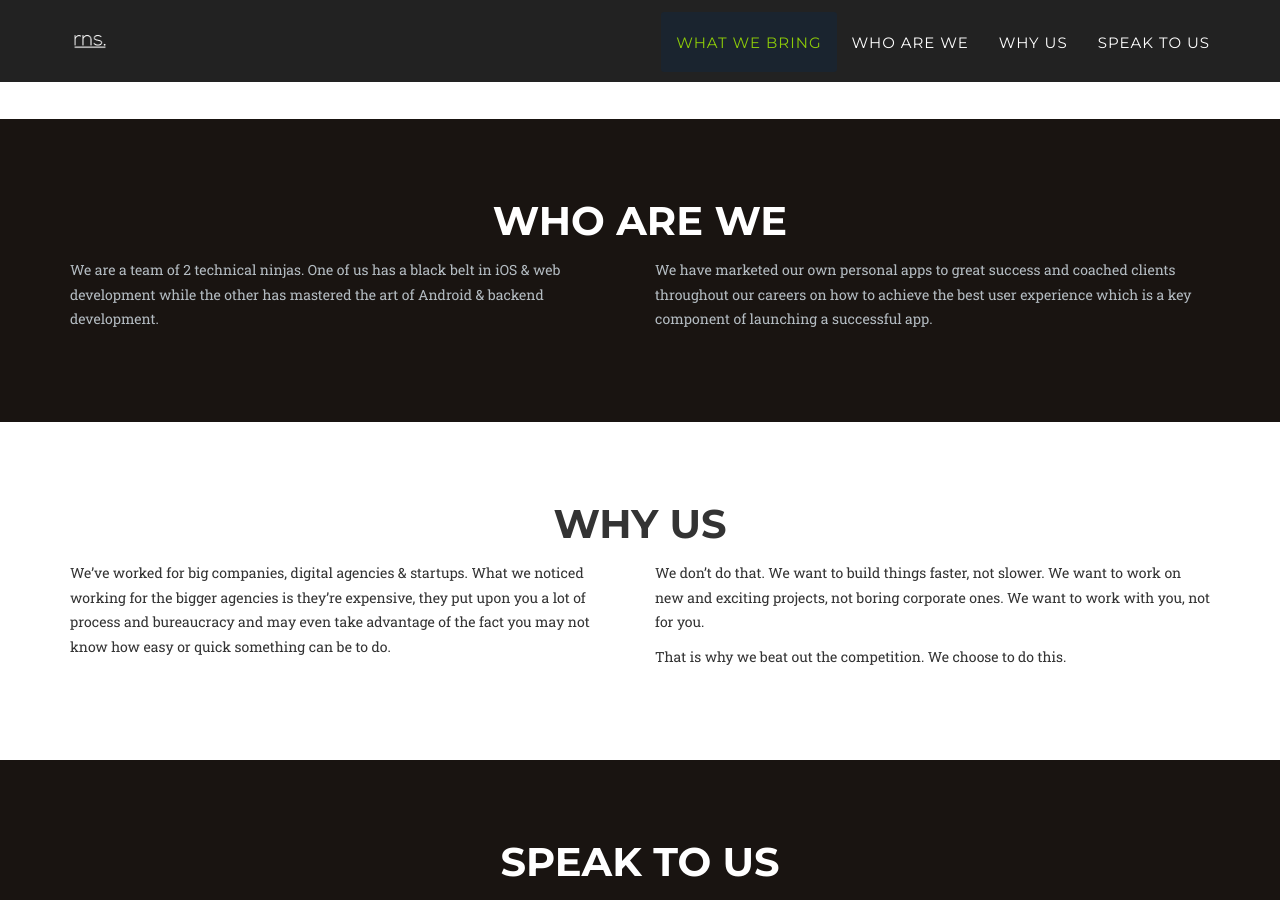
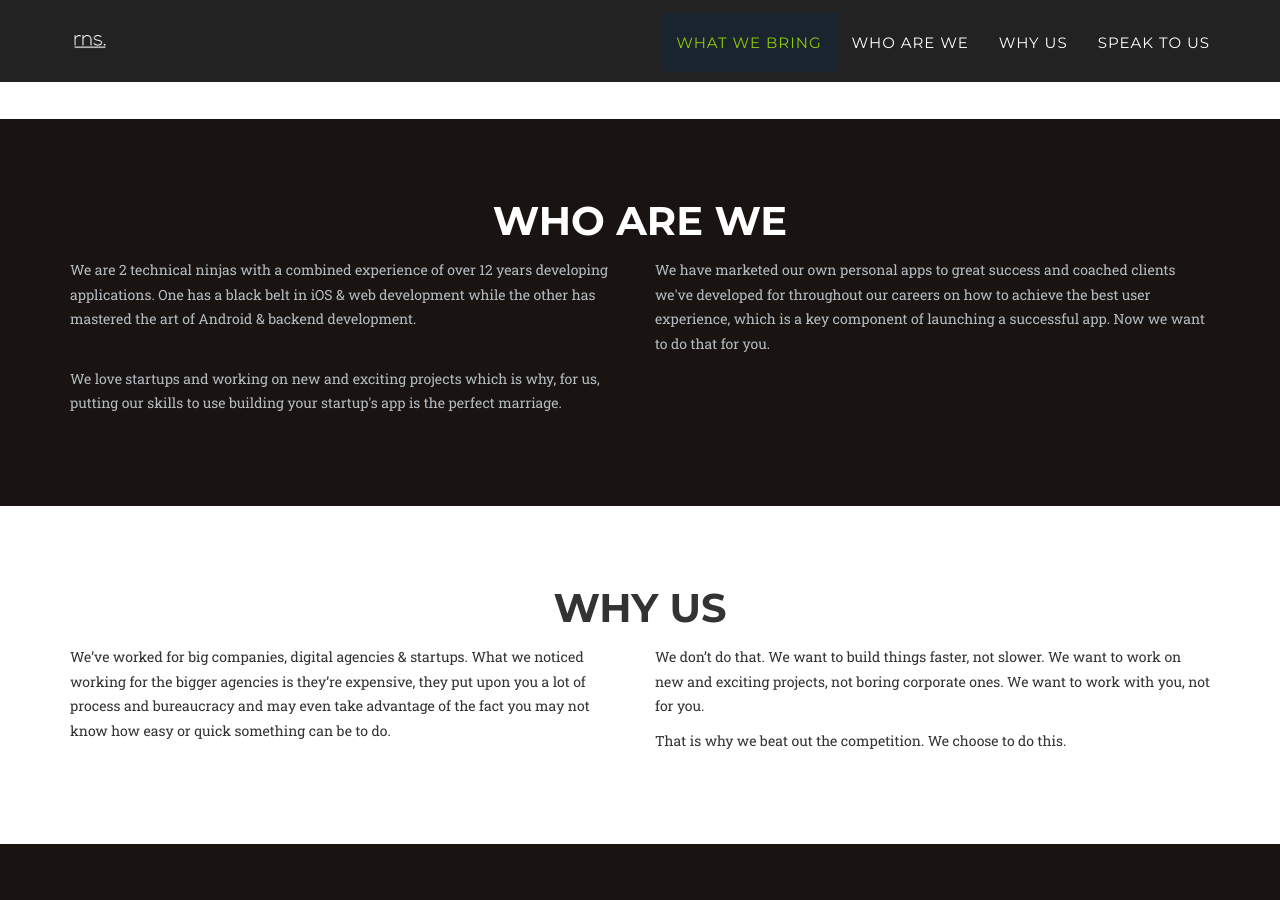
Before and after one commit to RnS-Apps/RnS-Apps.github.io, a Jekyll site: the page built from index.html, in a window 1280 px wide and 900 px high, scrolled down 1136 px. Built offline with Jekyll 4.4.1, drawn with Linux system fonts in a browser that asks for light colours; some web fonts are replaced.

Commit message:
Update whoarewe.html
Copy change.

```diff
--- a/_includes/whoarewe.html
+++ b/_includes/whoarewe.html
@@ -9,10 +9,13 @@
             </div>
             <div class="row">
                 <div class="col-lg-6 text-muted">
-                    <p>We are a team of 2 technical ninjas. One of us has a black belt in iOS & web development while the other has mastered the art of Android & backend development.</p>
+                    <p>We are 2 technical ninjas with a combined experience of over 12 years developing applications. One has a black belt in iOS & web development while the other has mastered the art of Android & backend development.</p>
                 </div>
                 <div class="col-lg-6 text-muted">
-                    <p>We have marketed our own personal apps to great success and coached clients throughout our careers on how to achieve the best user experience which is a key component of launching a successful app.</p>
+                    <p>We have marketed our own personal apps to great success and coached clients we've developed for throughout our careers on how to achieve the best user experience, which is a key component of launching a successful app.  Now we want to do that for you.</p>
+                </div>
+                <div class="col-lg-6 text-muted">
+                    <p>We love startups and working on new and exciting projects which is why, for us, putting our skills to use building your startup's app is the perfect marriage.</p>
                 </div>
             </div>
         </div>
```
